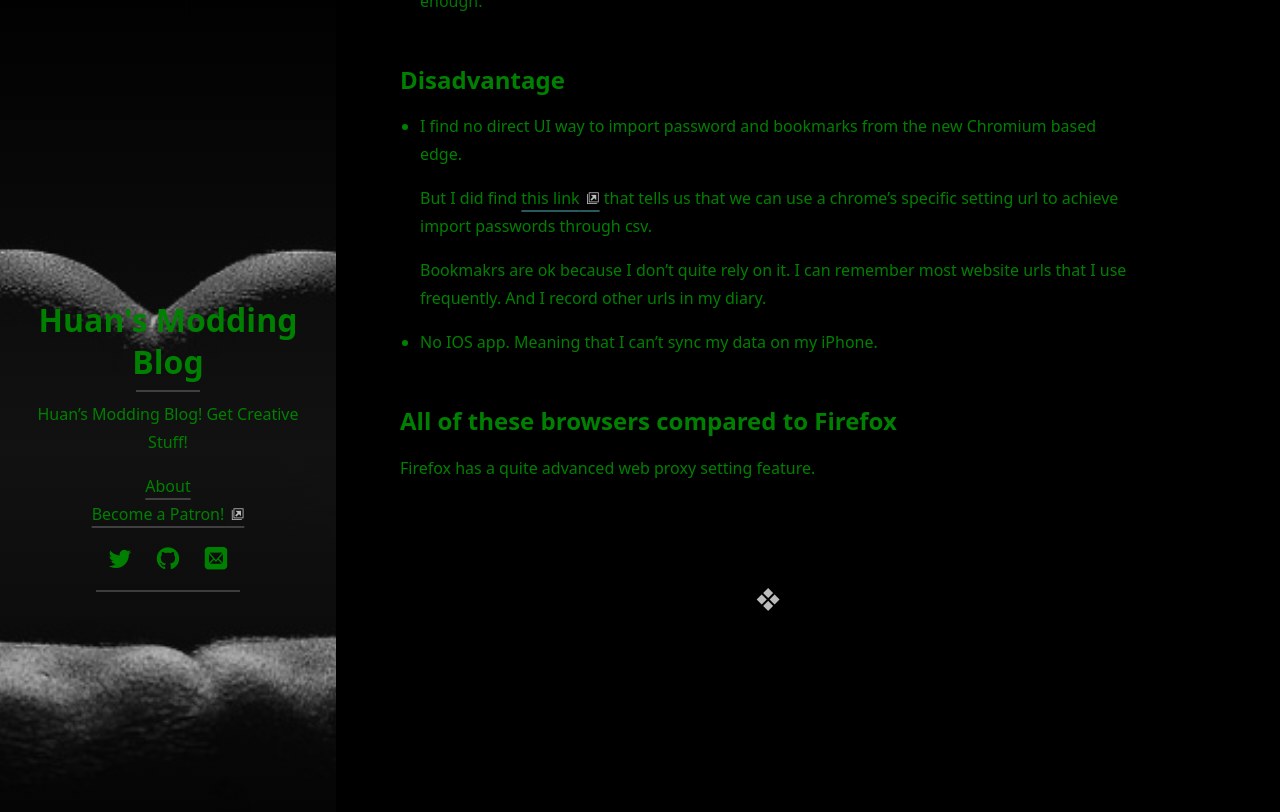
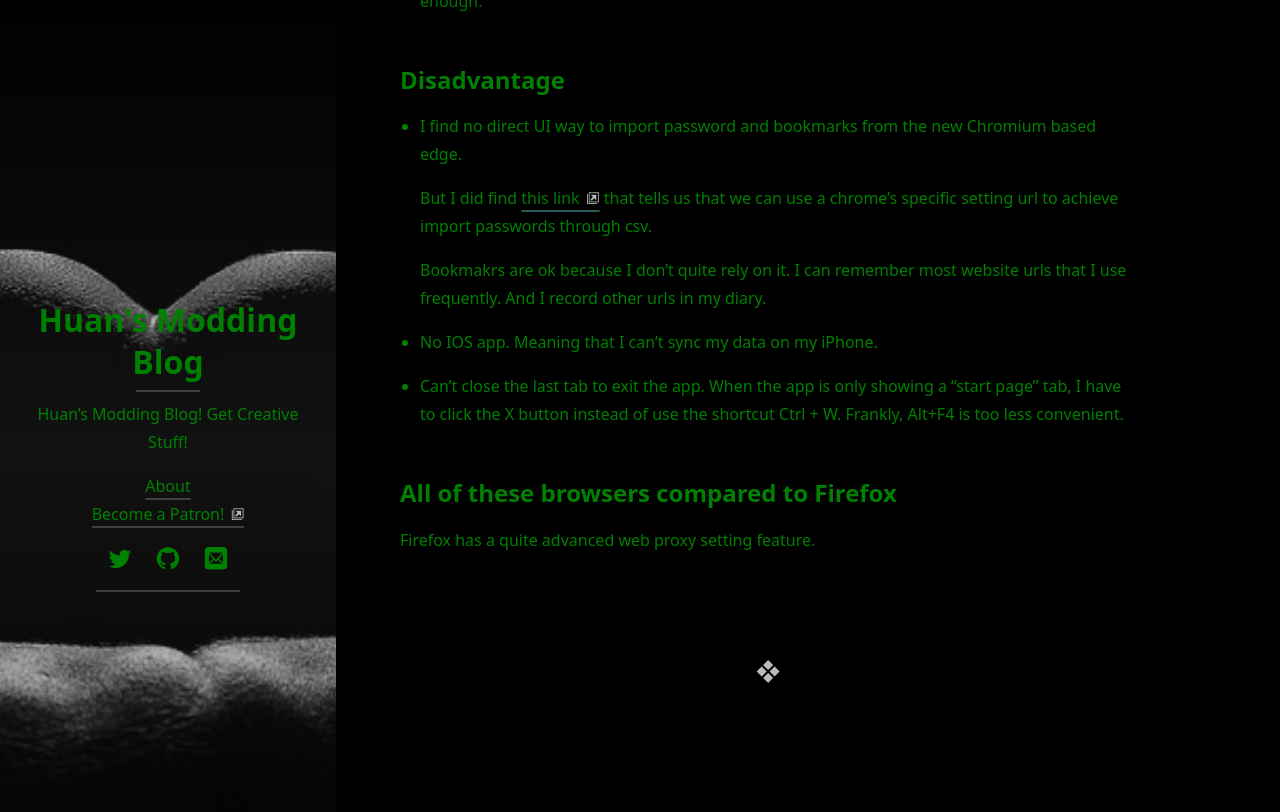
Before and after one commit to huanrenfeng/huanrenfeng.github.io, a Jekyll site: the page built from _posts/2020-11-19-switch-from-chrome-to-edge-to-vivaldi.md, in a window 1280 px wide and 900 px high, scrolled down 1239 px. Shown: the top 812 px of the window. Built offline with Jekyll 4.4.1, drawn with Linux system fonts in a browser that asks for light colours; cached includes are drawn as plain includes; nearby versions of some CDN libraries; some web fonts are replaced; our own code applies the rules of GitHub Pages for plain Markdown files; library files that are not in the unit come from our copies.

Commit message:
Update 2020-11-19-switch-from-chrome-to-edge-to-vivaldi.md

```diff
--- a/_posts/2020-11-19-switch-from-chrome-to-edge-to-vivaldi.md
+++ b/_posts/2020-11-19-switch-from-chrome-to-edge-to-vivaldi.md
@@ -44,6 +44,8 @@
 
 - No IOS app. Meaning that I can't sync my data on my iPhone.
 
+- Can't close the last tab to exit the app. When the app is only showing a "start page" tab, I have to click the X button instead of use the shortcut Ctrl + W. Frankly, Alt+F4 is too less convenient.
+
 ## All of these browsers compared to Firefox
 
 Firefox has a quite advanced web proxy setting feature.
```
